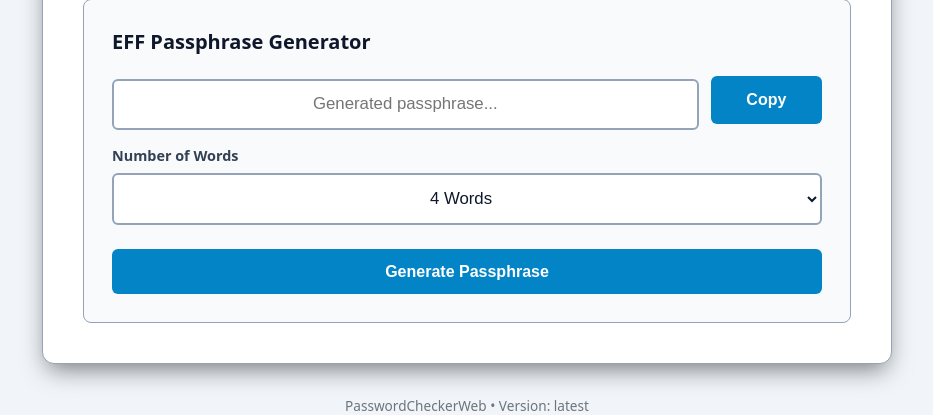
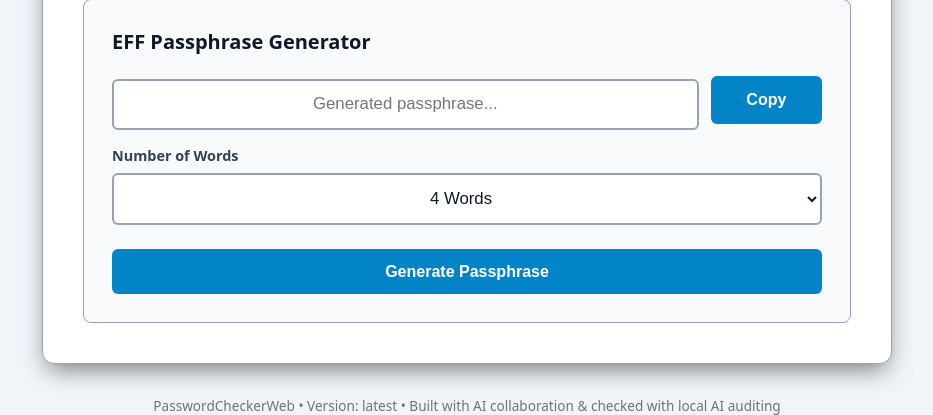
Before and after one commit to JPetovello/password-checker-web, a Flask app: page / in a window 1280 px wide. Shown: the part 618-1033 px from the top of the page, without its empty margins (173-1106 px from the left). Run offline with Flask 3, Linux system fonts and the light colour scheme.

Commit message:
docs: add AI collaboration and local auditing note to footer

```diff
--- a/templates/footer.html
+++ b/templates/footer.html
@@ -1 +1 @@
-<footer style="text-align: center; margin-top: 2rem; font-size: 0.85rem; color: #6c757d;">PasswordCheckerWeb &bull; Version: {{ app_version }}</footer>
+<footer style="text-align: center; margin-top: 2rem; font-size: 0.85rem; color: #6c757d;">PasswordCheckerWeb &bull; Version: {{ app_version }} &bull; Built with AI collaboration &amp; checked with local AI auditing</footer>
```
